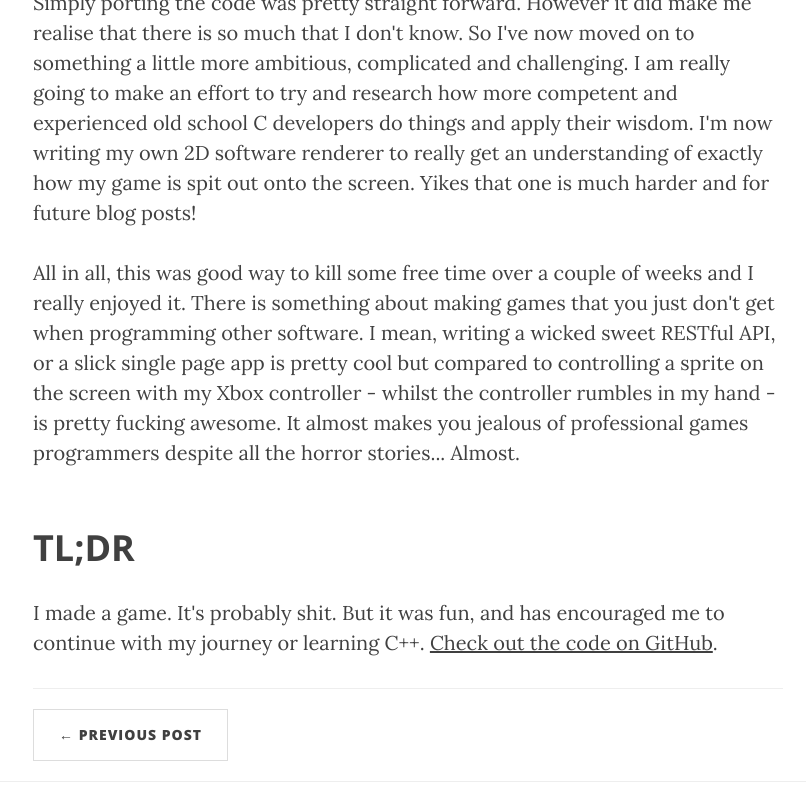
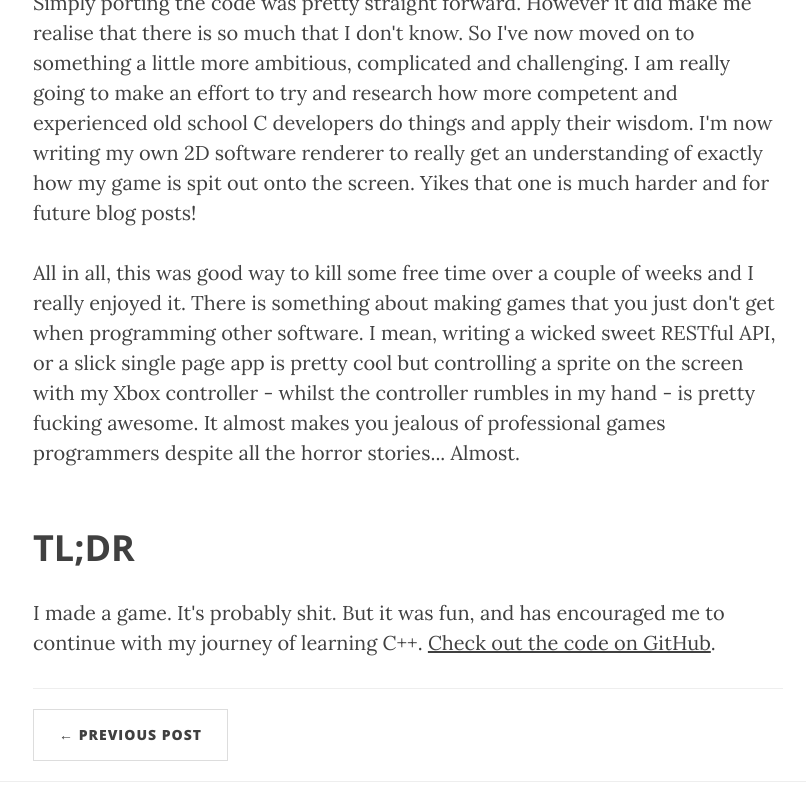
Before and after one commit to Bigfellahull/Bigfellahull.github.io, a Jekyll site: the page built from _posts/2015-07-08-i-want-to-be-an-old-school-programmer.md, in a window 1280 px wide and 900 px high, scrolled down 2768 px, cut to the strip 0-798 px from the top of the window. Shown: the whole strip, without its empty margins (232-1038 px from the left). Built offline with Jekyll 4.4.1, drawn with Linux system fonts in a browser that asks for light colours; nearby versions of some CDN libraries.

Commit message:
Fix typo and sentence that just didn't make much sense

```diff
--- a/_posts/2015-07-08-i-want-to-be-an-old-school-programmer.md
+++ b/_posts/2015-07-08-i-want-to-be-an-old-school-programmer.md
@@ -34,8 +34,8 @@ header-img: "img/old-school-programmer-bg.jpg"
 
 <p>Simply porting the code was pretty straight forward. However it did make me realise that there is so much that I don't know. So I've now moved on to something a little more ambitious, complicated and challenging. I am really going to make an effort to try and research how more competent and experienced old school C developers do things and apply their wisdom. I'm now writing my own 2D software renderer to really get an understanding of exactly how my game is spit out onto the screen. Yikes that one is much harder and for future blog posts!</p>
 
-<p>All in all, this was good way to kill some free time over a couple of weeks and I really enjoyed it. There is something about making games that you just don't get when programming other software. I mean, writing a wicked sweet RESTful API, or a slick single page app is pretty cool but compared to controlling a sprite on the screen with my Xbox controller - whilst the controller rumbles in my hand - is pretty fucking awesome. It almost makes you jealous of professional games programmers despite all the horror stories... Almost.</p>
+<p>All in all, this was good way to kill some free time over a couple of weeks and I really enjoyed it. There is something about making games that you just don't get when programming other software. I mean, writing a wicked sweet RESTful API, or a slick single page app is pretty cool but controlling a sprite on the screen with my Xbox controller - whilst the controller rumbles in my hand - is pretty fucking awesome. It almost makes you jealous of professional games programmers despite all the horror stories... Almost.</p>
 
 <h2 class="section-heading">TL;DR</h2>
 
-<p>I made a game. It's probably shit. But it was fun, and has encouraged me to continue with my journey or learning C++. <a href="https://github.com/Bigfellahull/2dShooter">Check out the code on GitHub</a>.</p>
+<p>I made a game. It's probably shit. But it was fun, and has encouraged me to continue with my journey of learning C++. <a href="https://github.com/Bigfellahull/2dShooter">Check out the code on GitHub</a>.</p>
```
